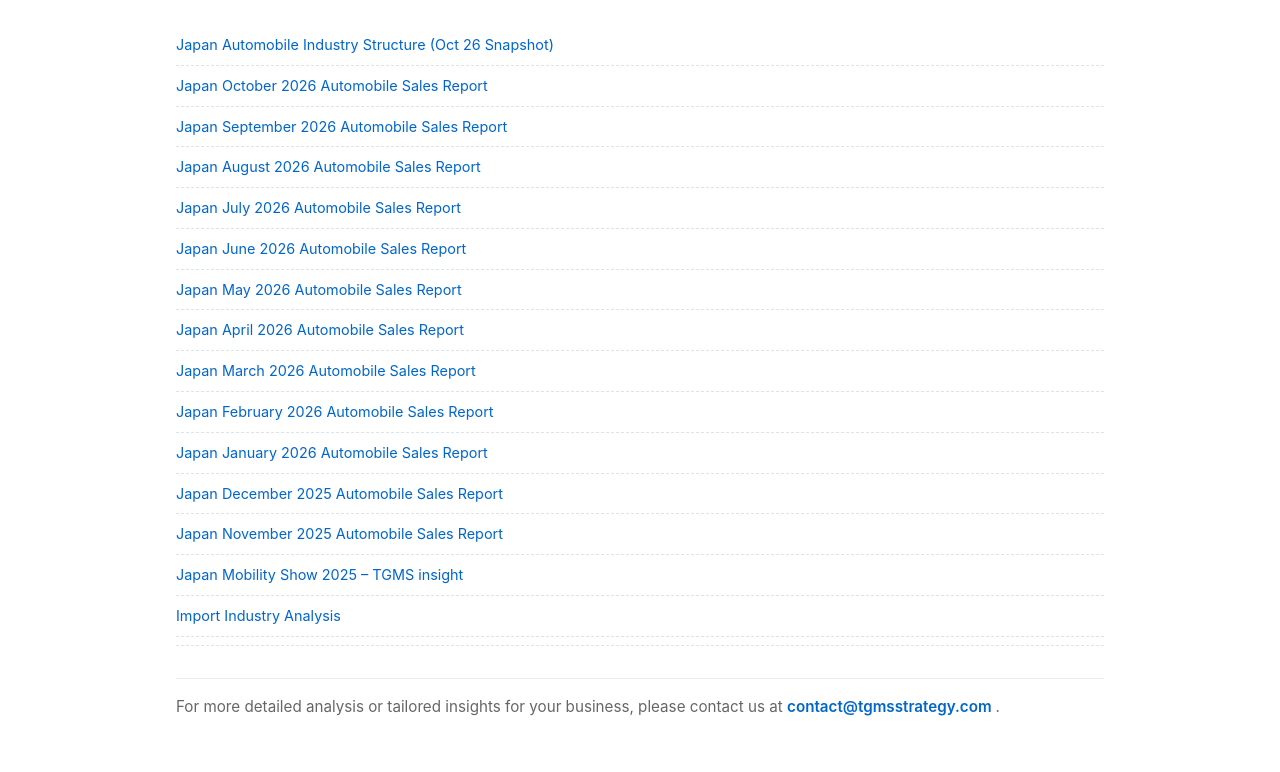
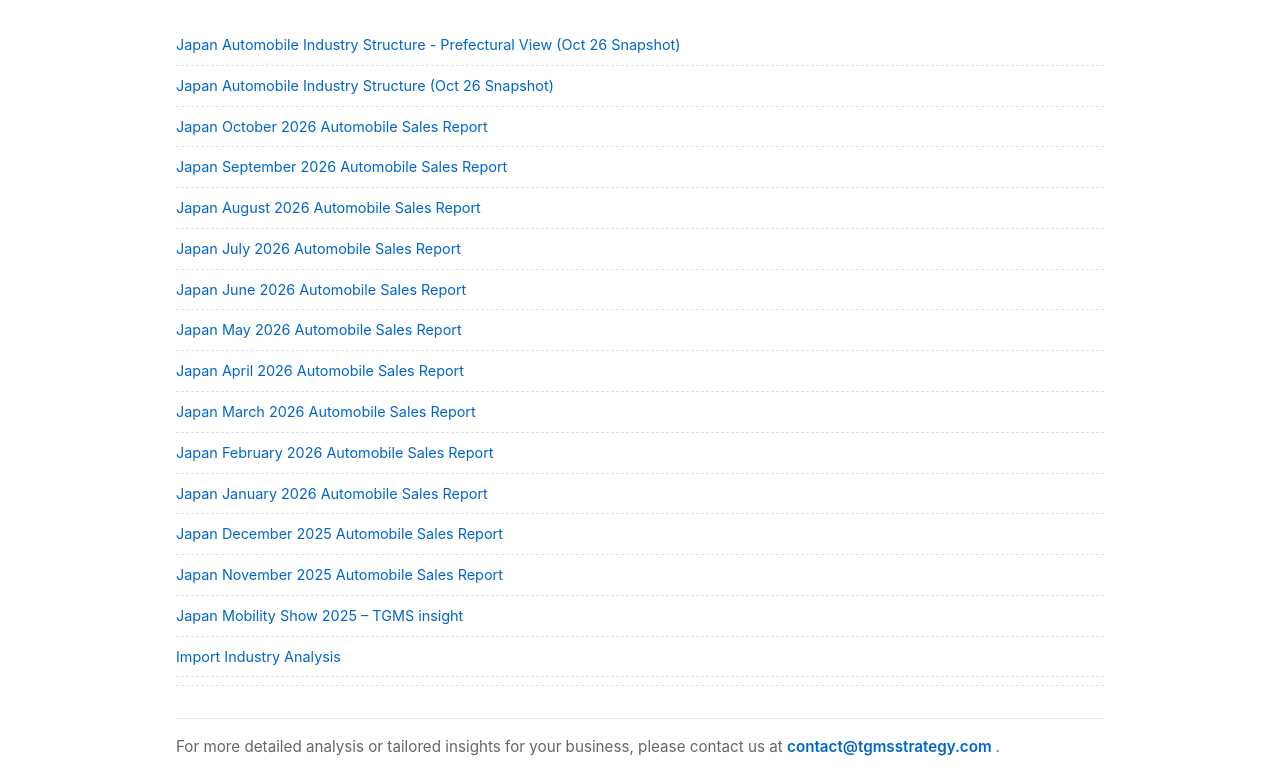
Before and after one commit to tgmsstrategy/tgms-website, a plain HTML site: page japan-insights.html in a window 1280 px wide. Shown: the part 141-913 px from the top of the page. Drawn offline with Linux system fonts and the light colour scheme.

Commit message:
JPNOct26Prefecture

```diff
--- a/japan-insights.html
+++ b/japan-insights.html
@@ -56,6 +56,13 @@
 <li class="insight-item">
 
   <ul style="list-style:none; padding-left:0; margin-top:6px; font-size:0.9rem;">
+      <li>
+      <a class="insight-link"
+         href="assets/Japan/JPN_Oct26_PrefecturalView.png"
+         target="_blank">
+        Japan Automobile Industry Structure - Prefectural View (Oct 26 Snapshot)
+      </a>
+    </li>
     <li>
       <a class="insight-link"
          href="assets/Japan/JPN_Oct26_Details.png"
```
Also changed, not shown: assets/Japan/JPN_Oct26_PrefecturalView.png (added).
